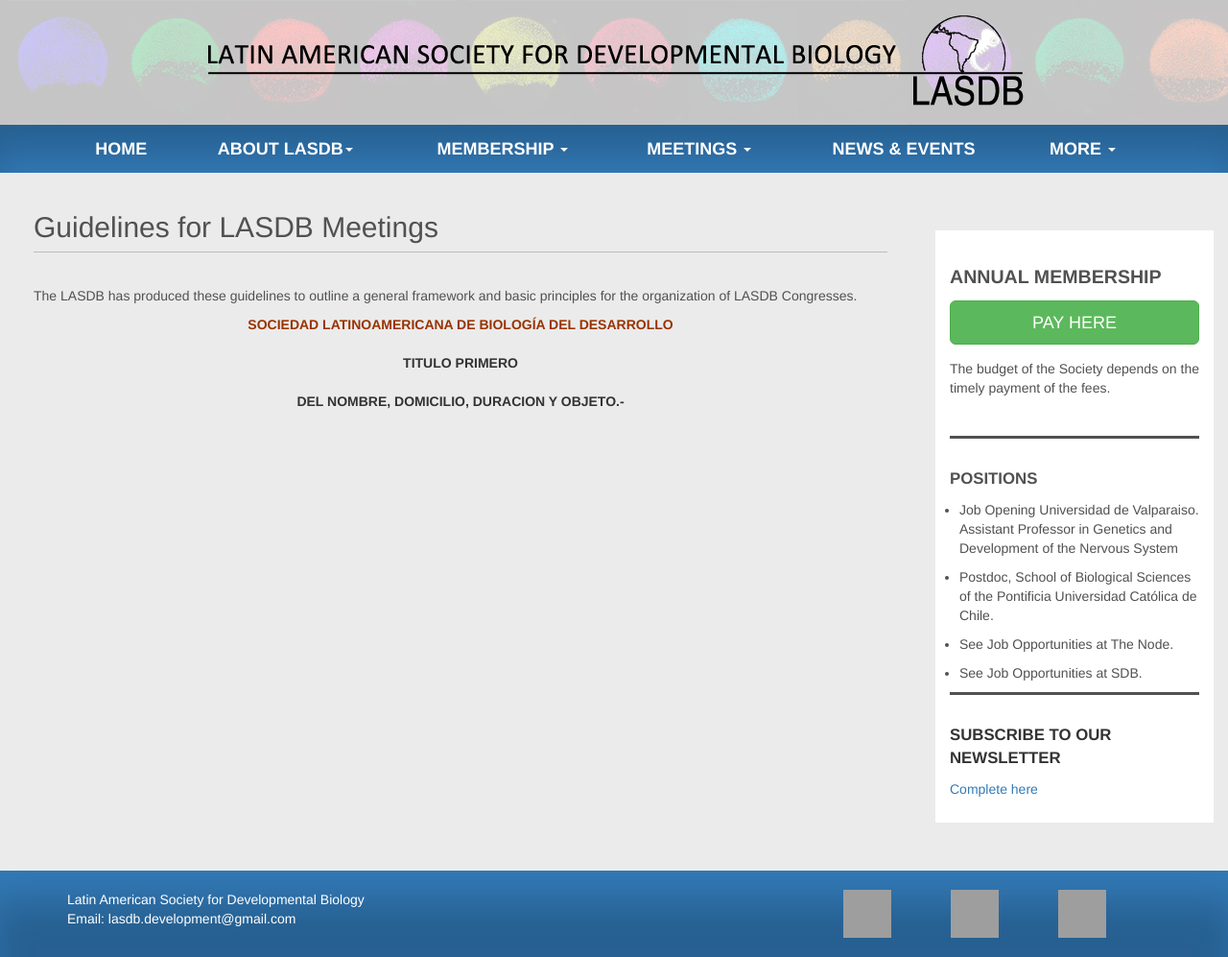
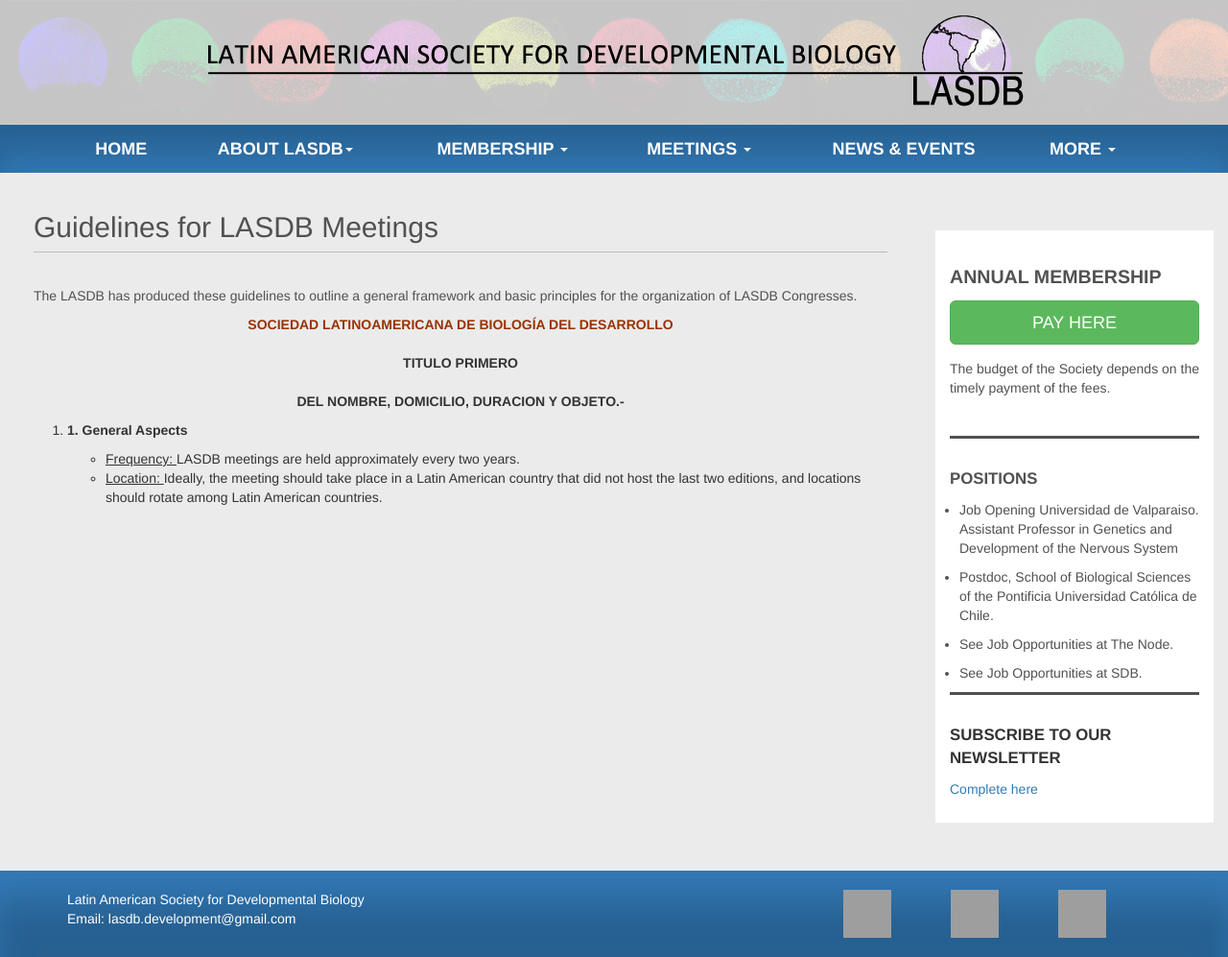
Before and after one commit to lasdb/lasdb.github.io, a Jekyll site: the page built from pages/LASDB_meeting_guidelines.html, in a window 1280 px wide. Shown: the whole page at 96% size. Built offline with Jekyll 4.4.1, drawn with Linux system fonts in a browser that asks for light colours; nearby versions of some CDN libraries; grey boxes are pictures that could not be loaded.

Commit message:
Update LASDB_meeting_guidelines.html

```diff
--- a/pages/LASDB_meeting_guidelines.html
+++ b/pages/LASDB_meeting_guidelines.html
@@ -14,6 +14,14 @@
 PRIMERO</span><span class="texto_layer"><br>
 <br></span> <span class="tit_rojo">DEL NOMBRE, DOMICILIO, DURACION
 Y OBJETO.-</span></strong></div>
+
+    <p><ol>
+  <li><strong>1. General Aspects </strong></p>
+  <p> <ul>
+      <li><u>Frequency: </u> LASDB meetings are held approximately every two years.
+      <li><u>Location: </u> Ideally, the meeting should take place in a Latin American country that did not host the last two editions, and locations should rotate among Latin American countries. </p>
+
+</p>
 <br>
 </div></div>
         </div>
```
